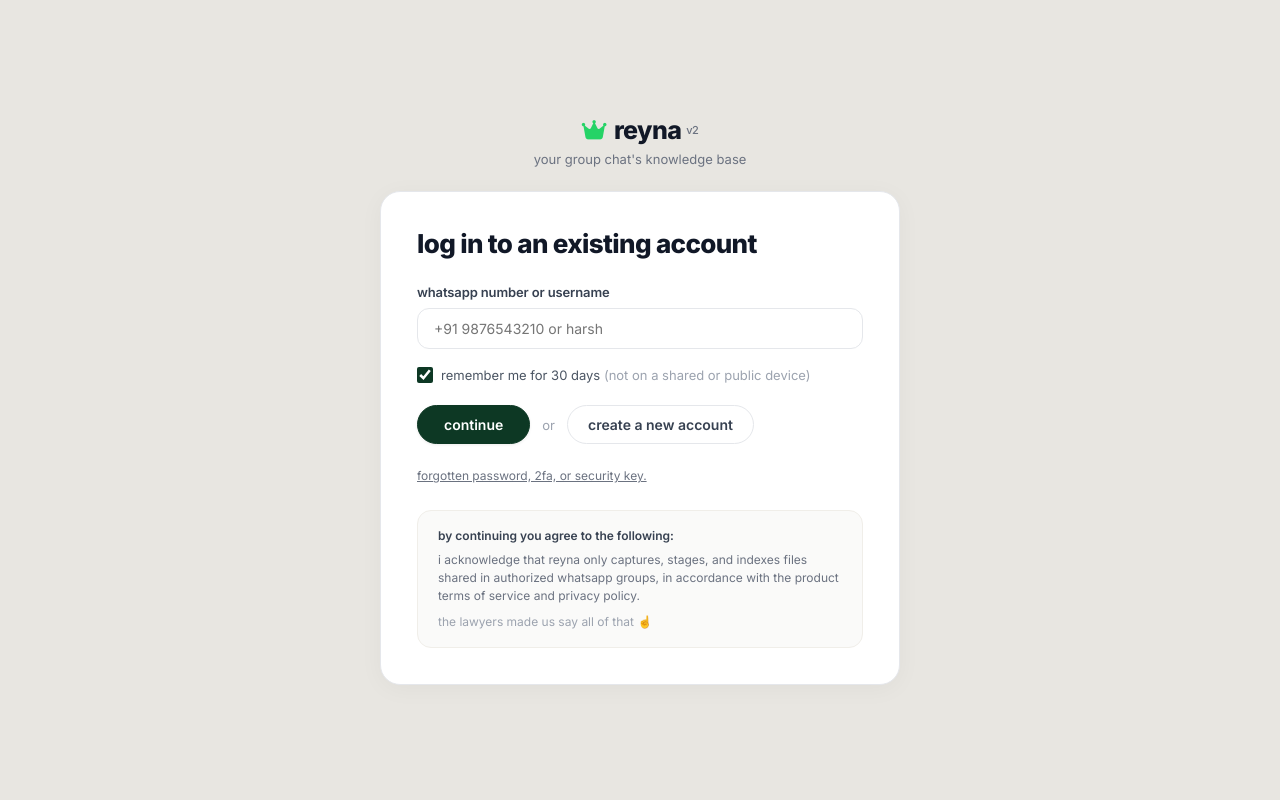
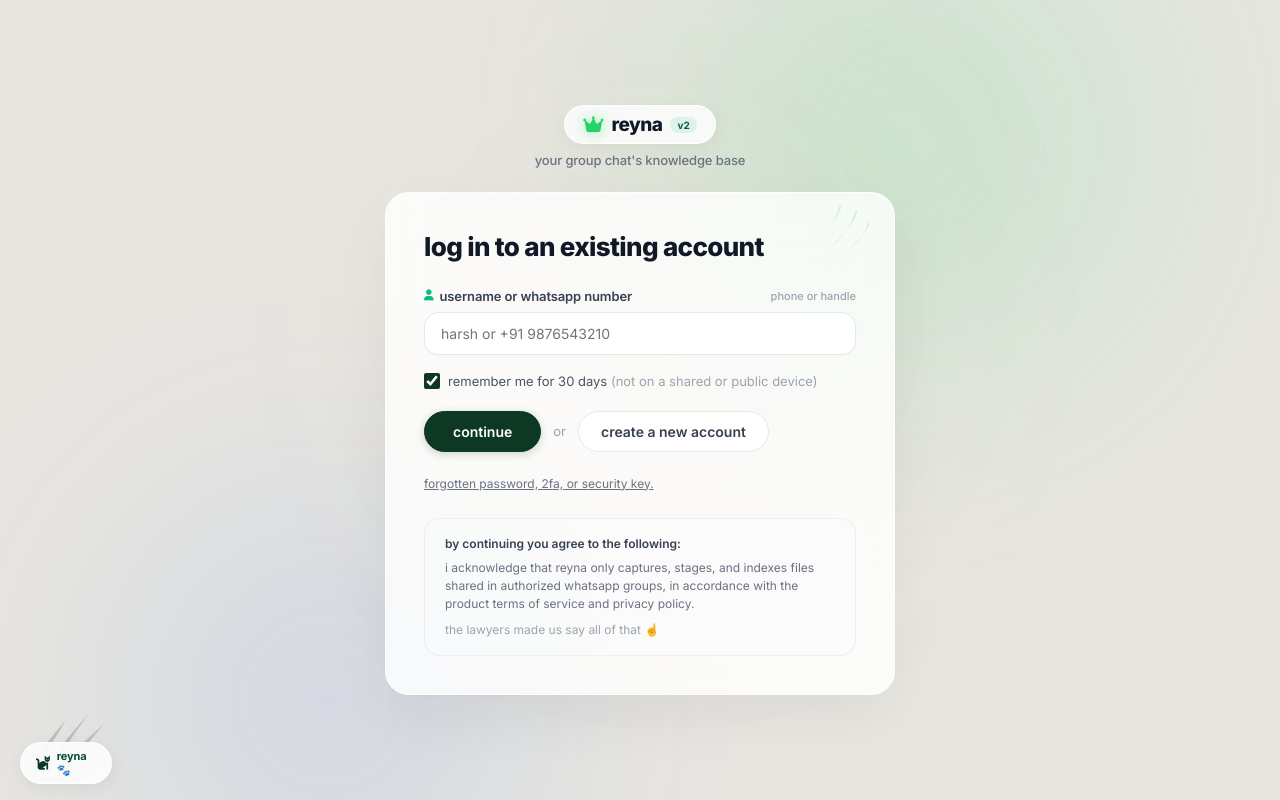
Before and after one commit to hurshnarayan/reyna, a React (Vite) app in the folder web/: page /login in a window 1280 px wide. Built offline with nearby package versions, Linux system fonts and the light colour scheme.

Commit message:
feat(login): add cat claw scratches, ambient living orbs, frosted glass card, and sidebar-matched logo

```diff
--- a/web/src/pages/Login.jsx
+++ b/web/src/pages/Login.jsx
@@ -2,6 +2,111 @@ import { useState, useEffect } from 'react'
 import { useNavigate } from 'react-router-dom'
 import { api, saveAuth, isLoggedIn } from '../lib/api'
 import { Fa, icons } from '../components/icons'
+
+/* ── Cat claw scratch marks (playful Reyna branding) ── */
+function ClawMark({ size = 52, color = 'rgba(16, 185, 129, 0.14)', style = {} }) {
+  return (
+    <svg width={size} height={size * 0.85} viewBox="0 0 60 50" fill="none" style={{ pointerEvents: 'none', ...style }}>
+      <path d="M 10 4 C 13 14, 12 26, 6 42 C 10 28, 15 15, 13 4 Z" fill={color} />
+      <path d="M 28 2 C 31 16, 29 32, 21 48 C 26 33, 33 18, 31 2 Z" fill={color} />
+      <path d="M 46 8 C 48 20, 45 32, 38 44 C 43 31, 49 19, 48 8 Z" fill={color} />
+    </svg>
+  )
+}
+
+/* ── Interactive Corner Cat (like Porkbun's spiderweb) ── */
+function CornerCat() {
+  const [hovered, setHovered] = useState(false)
+  return (
+    <div
+      onMouseEnter={() => setHovered(true)}
+      onMouseLeave={() => setHovered(false)}
+      style={{
+        position: 'fixed',
+        bottom: 0,
+        left: 0,
+        zIndex: 20,
+        cursor: 'pointer',
+        padding: '16px 20px',
+        display: 'flex',
+        alignItems: 'flex-end',
+        gap: 10,
+        userSelect: 'none',
+      }}
+    >
+      <div style={{ position: 'relative', width: 92, height: 78 }}>
+        {/* Cat claw scratch marks raking outward */}
+        <svg
+          width="88"
+          height="74"
+          viewBox="0 0 88 74"
+          fill="none"
+          style={{
+            position: 'absolute',
+            bottom: 4,
+            left: 2,
+            opacity: hovered ? 0.42 : 0.2,
+            transition: 'opacity 0.25s ease, transform 0.25s ease',
+            transform: hovered ? 'scale(1.08) rotate(-4deg)' : 'scale(1)',
+          }}
+        >
+          <path d="M 8 64 C 16 48, 28 32, 44 14 C 36 28, 24 44, 16 64 Z" fill="#0d3824" />
+          <path d="M 20 68 C 30 50, 46 32, 66 8 C 54 26, 38 48, 28 68 Z" fill="#0d3824" />
+          <path d="M 32 70 C 42 54, 60 38, 82 18 C 68 34, 52 54, 40 70 Z" fill="#0d3824" />
+        </svg>
+
+        {/* Playful Cat pill badge */}
+        <div style={{
+          position: 'absolute',
+          bottom: 0,
+          left: 0,
+          display: 'flex',
+          alignItems: 'center',
+          gap: 6,
+          background: 'rgba(255, 255, 255, 0.85)',
+          backdropFilter: 'blur(16px)',
+          WebkitBackdropFilter: 'blur(16px)',
+          border: '1px solid rgba(255, 255, 255, 0.9)',
+          borderRadius: 9999,
+          padding: '6px 14px',
+          boxShadow: '0 4px 18px rgba(0,0,0,0.06)',
+          transition: 'all 0.2s cubic-bezier(0.16, 1, 0.3, 1)',
+          transform: hovered ? 'translateY(-3px)' : 'translateY(0)',
+        }}>
+          <Fa
+            icon="fa-cat"
+            style={{
+              fontSize: 14,
+              color: '#0d3824',
+              filter: hovered ? 'drop-shadow(0 0 6px #25D366)' : 'none',
+              transition: 'filter 0.2s ease',
+            }}
+          />
+          <span style={{ fontSize: 11, fontWeight: 700, color: '#064e3b', letterSpacing: '-0.01em' }}>
+            {hovered ? 'meow! 🐾' : 'reyna 🐾'}
+          </span>
+        </div>
+      </div>
+
+      {hovered && (
+        <div style={{
+          background: '#111827',
+          color: '#ffffff',
+          fontSize: 11,
+          fontWeight: 500,
+          padding: '6px 12px',
+          borderRadius: 8,
+          marginBottom: 6,
+          boxShadow: '0 4px 14px rgba(0,0,0,0.18)',
+          whiteSpace: 'nowrap',
+          animation: 'porkbunSlideIn 0.2s ease forwards',
+        }}>
+          reyna’s keeping an eye on your chats 🐱
+        </div>
+      )}
+    </div>
+  )
+}
 
 export default function Login() {
   const [phone, setPhone] = useState('')
@@ -44,7 +149,7 @@ export default function Login() {
         if (data.error.includes('not found')) {
           setIsRegister(true)
           setStep(2)
-          setError('no account found with this number. enter your details to create one.')
+          setError('no account found with this identifier. enter your details to create one.')
         } else {
           setError(data.error.toLowerCase())
         }
@@ -79,40 +184,129 @@ export default function Login() {
       padding: '40px 16px',
       fontFamily: 'var(--font, -apple-system, BlinkMacSystemFont, "Segoe UI", Roboto, sans-serif)',
       color: '#1a1a1a',
+      position: 'relative',
+      overflow: 'hidden',
     }}>
-      {/* Brand Header */}
-      <div style={{ textAlign: 'center', marginBottom: 24 }}>
-        <h1
+      {/* Living Ambient Background Orbs (eliminates flat boxy feel) */}
+      <div style={{
+        position: 'fixed',
+        top: '-80px',
+        right: '12%',
+        width: 440,
+        height: 440,
+        background: '#25D366',
+        borderRadius: '50%',
+        filter: 'blur(130px)',
+        opacity: 0.16,
+        pointerEvents: 'none',
+      }} />
+      <div style={{
+        position: 'fixed',
+        bottom: '-100px',
+        left: '10%',
+        width: 400,
+        height: 400,
+        background: '#2563eb',
+        borderRadius: '50%',
+        filter: 'blur(130px)',
+        opacity: 0.12,
+        pointerEvents: 'none',
+      }} />
+      <div style={{
+        position: 'fixed',
+        top: '40%',
+        left: '52%',
+        transform: 'translate(-50%, -50%)',
+        width: 320,
+        height: 320,
+        background: '#C9A961',
+        borderRadius: '50%',
+        filter: 'blur(150px)',
+        opacity: 0.1,
+        pointerEvents: 'none',
+      }} />
+
+      {/* Brand Header with Glowing Crown Pill */}
+      <div style={{ textAlign: 'center', marginBottom: 24, zIndex: 1 }}>
+        <div
           onClick={() => navigate('/')}
           style={{
-            fontSize: 25,
-            fontWeight: 800,
-            letterSpacing: -0.6,
-            margin: '0 0 6px 0',
-            color: '#111827',
             display: 'inline-flex',
             alignItems: 'center',
-            justifyContent: 'center',
+            gap: 8,
+            padding: '7px 18px',
+            background: 'rgba(255, 255, 255, 0.82)',
+            backdropFilter: 'blur(20px)',
+            WebkitBackdropFilter: 'blur(20px)',
+            border: '1px solid rgba(255, 255, 255, 0.85)',
+            borderRadius: 9999,
+            boxShadow: '0 4px 18px rgba(0, 0, 0, 0.04)',
             cursor: 'pointer',
+            transition: 'all 0.15s ease',
+            marginBottom: 8,
+          }}
+          onMouseEnter={e => {
+            e.currentTarget.style.transform = 'translateY(-1px)'
+            e.currentTarget.style.boxShadow = '0 6px 22px rgba(0, 0, 0, 0.07)'
+          }}
+          onMouseLeave={e => {
+            e.currentTarget.style.transform = 'translateY(0)'
+            e.currentTarget.style.boxShadow = '0 4px 18px rgba(0, 0, 0, 0.04)'
           }}
         >
-          <Fa icon="fa-crown" style={{ fontSize: 22, color: 'var(--reyna-accent, #25D366)', marginRight: 8 }} />
+          <Fa
+            icon="fa-crown"
+            style={{
+              fontSize: 18,
+              color: 'var(--reyna-accent, #25D366)',
+              filter: 'drop-shadow(0 0 8px rgba(37,211,102,0.55))',
+            }}
+          />
+          <span style={{ fontSize: 19, fontWeight: 800, letterSpacing: -0.5, color: '#111827' }}>
             reyna
-          <span style={{ fontSize: 11, color: '#6b7280', fontWeight: 500, marginLeft: 5 }}>v2</span>
-        </h1>
-        <p style={{ fontSize: 13, color: '#6b7280', margin: 0, fontWeight: 400 }}>your group chat's knowledge base</p>
+          </span>
+          <span style={{
+            fontSize: 10,
+            fontWeight: 700,
+            color: '#065f46',
+            background: 'rgba(16, 185, 129, 0.12)',
+            padding: '2px 7px',
+            borderRadius: 9999,
+          }}>
+            v2
+          </span>
+        </div>
+        <p style={{ fontSize: 13, color: '#6b7280', margin: 0, fontWeight: 500, letterSpacing: '-0.01em' }}>
+          your group chat's knowledge base
+        </p>
       </div>
 
-      <div style={{ width: '100%', maxWidth: 520 }}>
-        {/* Main Card */}
+      <div style={{ width: '100%', maxWidth: 510, position: 'relative', zIndex: 1 }}>
+        {/* Main Frosted Glass Card */}
         <div style={{
-          background: 'var(--card-bg, #ffffff)',
-          border: '1px solid #e5e7eb',
-          borderRadius: 20,
-          padding: '36px 36px',
-          boxShadow: '0 4px 24px rgba(0, 0, 0, 0.04)',
+          background: 'rgba(255, 255, 255, 0.82)',
+          backdropFilter: 'blur(28px) saturate(180%)',
+          WebkitBackdropFilter: 'blur(28px) saturate(180%)',
+          border: '1px solid rgba(255, 255, 255, 0.8)',
+          borderRadius: 24,
+          padding: '38px 38px',
+          boxShadow: '0 24px 60px rgba(0, 0, 0, 0.05), 0 2px 8px rgba(0, 0, 0, 0.02)',
+          position: 'relative',
+          overflow: 'hidden',
         }}>
-          {/* Header */}
+          {/* Subtle Cat Scratch Mark in Card Corner */}
+          <ClawMark
+            size={56}
+            color="rgba(16, 185, 129, 0.14)"
+            style={{
+              position: 'absolute',
+              top: 14,
+              right: 18,
+              transform: 'rotate(24deg)',
+            }}
+          />
+
+          {/* Card Header */}
           <h2 style={{
             fontSize: 26,
             fontWeight: 800,
@@ -125,49 +319,57 @@ export default function Login() {
           </h2>
 
           <form onSubmit={step === 1 ? handleContinue : handleSubmit}>
-            {/* Field 1: Username / WhatsApp Number */}
+            {/* Field 1: username or whatsapp number */}
             <div style={{ marginBottom: 18 }}>
+              <div style={{ display: 'flex', alignItems: 'center', justifyContent: 'space-between', marginBottom: 8 }}>
                 <label style={{
                   fontSize: 13,
                   fontWeight: 600,
                   color: '#374151',
-                display: 'block',
+                  display: 'flex',
+                  alignItems: 'center',
+                  gap: 6,
                   letterSpacing: '-0.01em',
-                marginBottom: 8,
                 }}>
-                whatsapp number or username
+                  <Fa icon="fa-user" style={{ fontSize: 11, color: '#10b981' }} />
+                  username or whatsapp number
                 </label>
+                <span style={{ fontSize: 11, color: '#9ca3af', fontWeight: 500 }}>
+                  phone or handle
+                </span>
+              </div>
 
               <input
                 type="text"
                 value={phone}
                 readOnly={step === 2}
                 onChange={e => setPhone(e.target.value)}
-                placeholder="+91 9876543210 or harsh"
+                placeholder="harsh or +91 9876543210"
                 style={{
                   width: '100%',
-                  padding: '11px 16px',
+                  padding: '12px 16px',
                   border: '1.5px solid #e5e7eb',
-                  borderRadius: 12,
+                  borderRadius: 14,
                   fontSize: 14,
                   outline: 'none',
                   boxSizing: 'border-box',
                   fontFamily: 'inherit',
-                  background: step === 2 ? '#f9fafb' : '#ffffff',
+                  background: step === 2 ? 'rgba(243, 244, 246, 0.8)' : '#ffffff',
                   color: step === 2 ? '#6b7280' : '#111827',
                   cursor: step === 2 ? 'default' : 'text',
                   transition: 'all 0.15s ease',
+                  boxShadow: '0 1px 2px rgba(0,0,0,0.02)',
                 }}
                 onFocus={e => {
                   if (step === 1) {
                     e.currentTarget.style.borderColor = '#0d3824'
-                    e.currentTarget.style.boxShadow = '0 0 0 3px rgba(13, 56, 36, 0.06)'
+                    e.currentTarget.style.boxShadow = '0 0 0 3px rgba(13, 56, 36, 0.08)'
                   }
                 }}
                 onBlur={e => {
                   if (step === 1) {
                     e.currentTarget.style.borderColor = '#e5e7eb'
-                    e.currentTarget.style.boxShadow = 'none'
+                    e.currentTarget.style.boxShadow = '0 1px 2px rgba(0,0,0,0.02)'
                   }
                 }}
               />
@@ -184,7 +386,7 @@ export default function Login() {
                       fontSize: 13,
                       cursor: 'pointer',
                       padding: 0,
-                      fontWeight: 500,
+                      fontWeight: 600,
                       textDecoration: 'underline',
                       fontFamily: 'inherit',
                     }}
@@ -237,9 +439,9 @@ export default function Login() {
                       autoFocus
                       style={{
                         width: '100%',
-                        padding: '11px 16px',
+                        padding: '12px 16px',
                         border: '1.5px solid #e5e7eb',
-                        borderRadius: 12,
+                        borderRadius: 14,
                         fontSize: 14,
                         outline: 'none',
                         boxSizing: 'border-box',
@@ -250,7 +452,7 @@ export default function Login() {
                       }}
                       onFocus={e => {
                         e.currentTarget.style.borderColor = '#0d3824'
-                        e.currentTarget.style.boxShadow = '0 0 0 3px rgba(13, 56, 36, 0.06)'
+                        e.currentTarget.style.boxShadow = '0 0 0 3px rgba(13, 56, 36, 0.08)'
                       }}
                       onBlur={e => {
                         e.currentTarget.style.borderColor = '#e5e7eb'
@@ -280,10 +482,10 @@ export default function Login() {
                       autoFocus={!isRegister}
                       style={{
                         flex: 1,
-                        padding: '11px 16px',
+                        padding: '12px 16px',
                         border: '1.5px solid #e5e7eb',
                         borderRight: 'none',
-                        borderRadius: '12px 0 0 12px',
+                        borderRadius: '14px 0 0 14px',
                         fontSize: 14,
                         outline: 'none',
                         boxSizing: 'border-box',
@@ -294,7 +496,7 @@ export default function Login() {
                       }}
                       onFocus={e => {
                         e.currentTarget.style.borderColor = '#0d3824'
-                        e.currentTarget.style.boxShadow = '0 0 0 3px rgba(13, 56, 36, 0.06)'
+                        e.currentTarget.style.boxShadow = '0 0 0 3px rgba(13, 56, 36, 0.08)'
                         if (e.currentTarget.nextElementSibling) {
                           e.currentTarget.nextElementSibling.style.borderColor = '#0d3824'
                         }
@@ -314,7 +516,7 @@ export default function Login() {
                         padding: '0 16px',
                         background: '#f9fafb',
                         border: '1.5px solid #e5e7eb',
-                        borderRadius: '0 12px 12px 0',
+                        borderRadius: '0 14px 14px 0',
                         cursor: 'pointer',
                         color: '#6b7280',
                         display: 'flex',
@@ -331,7 +533,7 @@ export default function Login() {
               </div>
             )}
 
-            {/* Checkbox: Remember me */}
+            {/* Checkbox: remember me */}
             <div style={{ display: 'flex', alignItems: 'center', gap: 8, margin: '14px 0 22px 0' }}>
               <input
                 type="checkbox"
@@ -358,7 +560,7 @@ export default function Login() {
                 color: '#dc2626',
                 background: '#fef2f2',
                 border: '1px solid #fecaca',
-                borderRadius: 10,
+                borderRadius: 12,
                 padding: '10px 14px',
                 marginBottom: 18,
                 display: 'flex',
@@ -381,13 +583,13 @@ export default function Login() {
                       border: '1.5px solid #0d3824',
                       borderRadius: 9999,
                       color: '#ffffff',
-                      padding: '10px 26px',
+                      padding: '11px 28px',
                       fontSize: 14,
                       fontWeight: 600,
                       cursor: 'pointer',
                       transition: 'all 0.15s ease',
                       fontFamily: 'inherit',
-                      boxShadow: '0 1px 3px rgba(0,0,0,0.08)',
+                      boxShadow: '0 2px 8px rgba(13, 56, 36, 0.2)',
                     }}
                     onMouseEnter={e => {
                       e.currentTarget.style.background = '#14532d'
@@ -409,7 +611,7 @@ export default function Login() {
                       border: '1.5px solid #e5e7eb',
                       borderRadius: 9999,
                       color: '#374151',
-                      padding: '10px 20px',
+                      padding: '11px 22px',
                       fontSize: 14,
                       fontWeight: 600,
                       cursor: 'pointer',
@@ -439,7 +641,7 @@ export default function Login() {
                       border: loading ? '1.5px solid #86efac' : '1.5px solid #0d3824',
                       borderRadius: 9999,
                       color: loading ? '#15803d' : '#ffffff',
-                      padding: '10px 28px',
+                      padding: '11px 30px',
                       fontSize: 14,
                       fontWeight: 700,
                       cursor: loading ? 'not-allowed' : 'pointer',
@@ -448,7 +650,7 @@ export default function Login() {
                       gap: 8,
                       transition: 'all 0.18s ease',
                       fontFamily: 'inherit',
-                      boxShadow: '0 1px 3px rgba(0,0,0,0.08)',
+                      boxShadow: '0 2px 8px rgba(13, 56, 36, 0.2)',
                     }}
                     onMouseEnter={e => {
                       if (!loading) {
@@ -481,7 +683,7 @@ export default function Login() {
                       border: '1.5px solid #e5e7eb',
                       borderRadius: 9999,
                       color: '#374151',
-                      padding: '10px 20px',
+                      padding: '11px 22px',
                       fontSize: 14,
                       fontWeight: 600,
                       cursor: 'pointer',
@@ -521,9 +723,9 @@ export default function Login() {
 
           {/* Legal / Policy Box */}
           <div style={{
-            background: '#fafaf9',
-            border: '1px solid #f0eee9',
-            borderRadius: 14,
+            background: 'rgba(249, 250, 251, 0.65)',
+            border: '1px solid rgba(229, 231, 235, 0.6)',
+            borderRadius: 16,
             padding: '16px 20px',
             marginTop: 26,
             fontSize: 12,
@@ -542,6 +744,9 @@ export default function Login() {
           </div>
         </div>
       </div>
+
+      {/* Interactive Bottom-Left Cat Corner Vignette (like Porkbun's spiderweb) */}
+      <CornerCat />
     </div>
   )
 }
```
Lines whose indentation alone changed are shown as unchanged.
